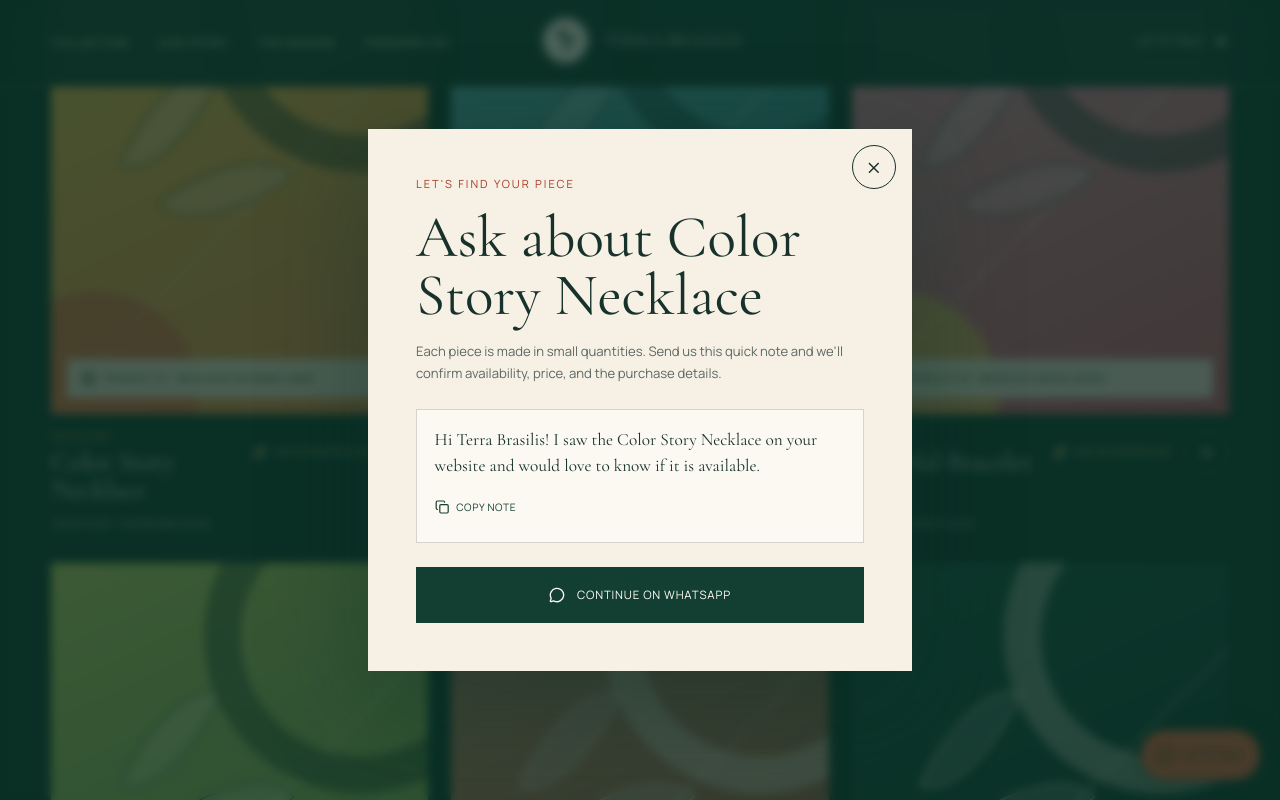
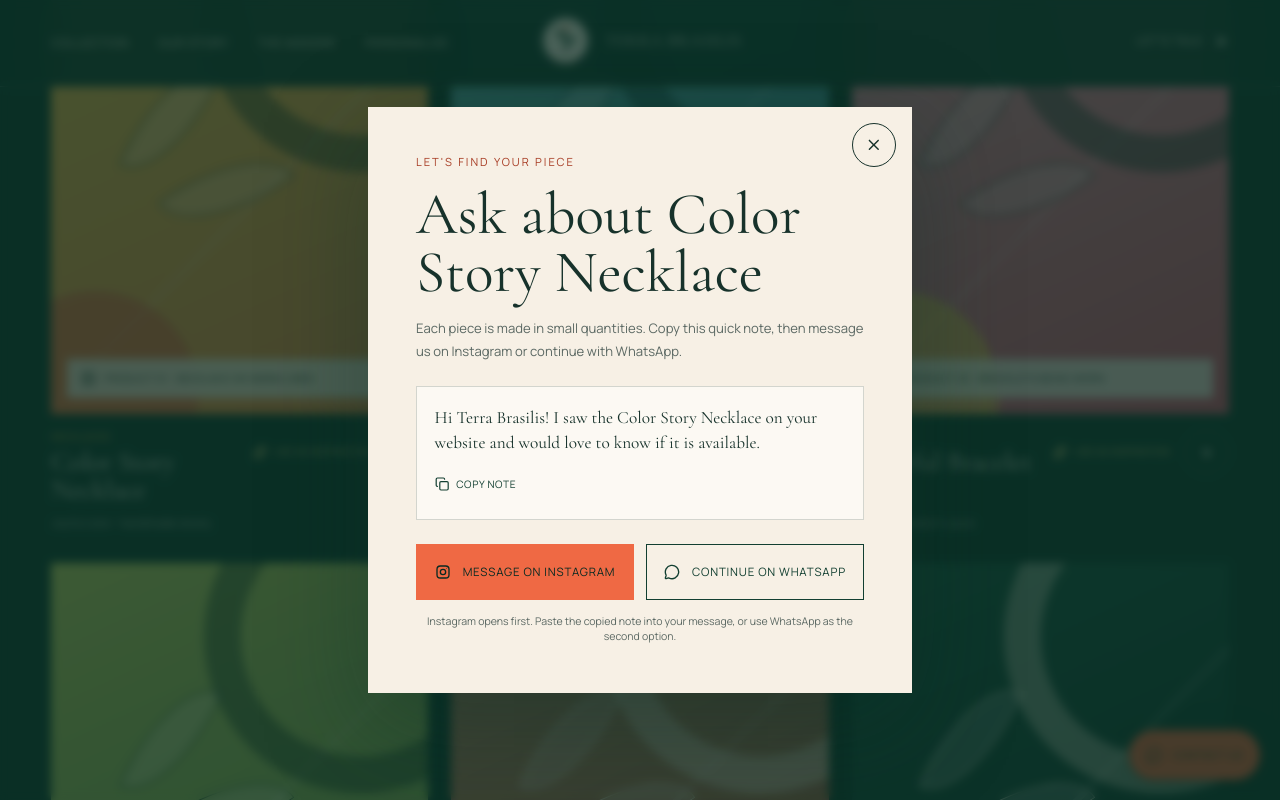
Before and after one commit to theotms/terra-brasilis, a React (Vite) app: page / in a window 1280 px wide. Both pictures are taken after a click on the button 405 px from the left and 2419 px from the top of the page. Shown: the part 1967-2767 px from the top of the page. Built offline with nearby package versions, Linux system fonts and the light colour scheme.

Commit message:
Offer Instagram messages before WhatsApp

```diff
--- a/contact/index.html
+++ b/contact/index.html
@@ -7,7 +7,7 @@
     <meta name="theme-color" content="#123f31" />
     <meta
       name="description"
-      content="Find Terra Brasilis on Instagram and contact the handmade jewelry studio in Terre Haute, Indiana, through WhatsApp."
+      content="Message Terra Brasilis handmade jewelry in Terre Haute, Indiana, through Instagram or WhatsApp."
     />
     <meta property="og:title" content="Contact Terra Brasilis" />
     <meta
--- a/src/App.tsx
+++ b/src/App.tsx
@@ -16,7 +16,6 @@
 import { PersonalizeSection } from './components/PersonalizeSection'
 import { PhotoFrame } from './components/PhotoFrame'
 import {
-  contactChannel,
   contactHref,
   navItems,
   photos,
@@ -240,7 +239,7 @@
               </div>
               <p>
                 See something you love? Ask us about availability and purchase
-                details through {contactChannel}.
+                details by Instagram message first, or through WhatsApp.
               </p>
             </div>
 
@@ -459,19 +458,28 @@
               <p className="eyebrow">See it. Love it. Message us.</p>
               <h2 id="contact-title">Your next favorite piece starts with hello.</h2>
               <p>
-                We currently take orders through WhatsApp. Tell us what
-                caught your eye and we&apos;ll help with availability, price, and
-                purchase details.
+                Send us an Instagram message first, or choose WhatsApp if you
+                prefer. Tell us what caught your eye and we&apos;ll help with
+                availability, price, and purchase details.
               </p>
               <div className="contact__actions">
                 <a
                   className="button button--coral"
+                  href={siteConfig.instagramMessageUrl}
+                  target="_blank"
+                  rel="noreferrer"
+                >
+                  <InstagramIcon />
+                  Message us on Instagram
+                </a>
+                <a
+                  className="button button--outline contact__personalize"
                   href={contactHref()}
                   target="_blank"
                   rel="noreferrer"
                 >
                   <MessageCircle aria-hidden="true" />
-                  Message us on {contactChannel}
+                  Continue on WhatsApp
                 </a>
                 <a
                   className="button button--outline contact__personalize"
@@ -532,11 +540,15 @@
             </div>
             <div>
               <p className="eyebrow">Connect</p>
+              <a
+                href={siteConfig.instagramMessageUrl}
+                target="_blank"
+                rel="noreferrer"
+              >
+                Instagram message
+              </a>
               <a href={contactHref()} target="_blank" rel="noreferrer">
                 WhatsApp
-              </a>
-              <a href={siteConfig.instagramUrl} target="_blank" rel="noreferrer">
-                Instagram
               </a>
               <span>{siteConfig.location}</span>
             </div>
@@ -550,13 +562,11 @@
 
       <a
         className="floating-contact"
-        href={contactHref()}
-        target="_blank"
-        rel="noreferrer"
-        aria-label={`Let's talk — message Terra Brasilis on ${contactChannel}`}
+        href="/contact/"
+        aria-label="See Instagram and WhatsApp contact options"
       >
         <MessageCircle aria-hidden="true" />
-        <span>Let&apos;s talk</span>
+        <span>Contact us</span>
       </a>
 
       <InquiryDialog
--- a/src/components/InquiryDialog.tsx
+++ b/src/components/InquiryDialog.tsx
@@ -1,10 +1,7 @@
 import { useEffect, useRef, useState } from 'react'
 import { Check, Copy, MessageCircle, X } from 'lucide-react'
-import {
-  contactChannel,
-  contactHref,
-  inquiryMessage,
-} from '../data/siteContent'
+import { contactHref, inquiryMessage, siteConfig } from '../data/siteContent'
+import { InstagramIcon } from './InstagramIcon'
 
 type InquiryDialogProps = {
   piece: string | null
@@ -57,8 +54,8 @@
       <p className="eyebrow">Let&apos;s find your piece</p>
       <h2>Ask about {piece}</h2>
       <p className="inquiry-dialog__intro">
-        Each piece is made in small quantities. Send us this quick note and
-        we&apos;ll confirm availability, price, and the purchase details.
+        Each piece is made in small quantities. Copy this quick note, then
+        message us on Instagram or continue with WhatsApp.
       </p>
       <div className="message-preview">
         <p>{message}</p>
@@ -67,15 +64,30 @@
           {copied ? 'Copied' : 'Copy note'}
         </button>
       </div>
+      <div className="inquiry-dialog__actions">
         <a
-        className="button button--primary button--full"
+          className="button button--coral button--full"
+          href={siteConfig.instagramMessageUrl}
+          target="_blank"
+          rel="noreferrer"
+        >
+          <InstagramIcon />
+          Message on Instagram
+        </a>
+        <a
+          className="button button--outline button--full"
           href={contactHref(piece ?? undefined)}
           target="_blank"
           rel="noreferrer"
         >
           <MessageCircle aria-hidden="true" />
-        Continue on {contactChannel}
+          Continue on WhatsApp
         </a>
+      </div>
+      <p className="inquiry-dialog__hint">
+        Instagram opens first. Paste the copied note into your message, or use
+        WhatsApp as the second option.
+      </p>
     </dialog>
   )
 }
--- a/src/components/PersonalizeSection.tsx
+++ b/src/components/PersonalizeSection.tsx
@@ -9,10 +9,11 @@
   X,
 } from 'lucide-react'
 import {
-  contactChannel,
   messageContactHref,
   products,
+  siteConfig,
 } from '../data/siteContent'
+import { InstagramIcon } from './InstagramIcon'
 import { PhotoFrame } from './PhotoFrame'
 
 type PersonalizeSectionProps = {
@@ -565,14 +566,19 @@
         <p className="eyebrow">Your idea is ready</p>
         <h2>Review your request.</h2>
         <p className="personalize-review__intro">
-          Copy this note, then continue to {contactChannel}. You can edit it or
-          attach your own inspiration photos before sending.
+          Copy this note, then message us on Instagram or continue with
+          WhatsApp. You can edit it or attach your own inspiration photos
+          before sending.
         </p>
         <div className="personalize-review__message">
           <p>{requestMessage}</p>
         </div>
         <div className="personalize-review__actions">
-          <button className="button button--primary" type="button" onClick={copyRequest}>
+          <button
+            className="button button--primary personalize-review__copy"
+            type="button"
+            onClick={copyRequest}
+          >
             {copyStatus === 'copied' ? (
               <Check aria-hidden="true" />
             ) : (
@@ -582,18 +588,30 @@
           </button>
           <a
             className="button button--coral"
+            href={siteConfig.instagramMessageUrl}
+            target="_blank"
+            rel="noreferrer"
+          >
+            <InstagramIcon />
+            Message on Instagram
+          </a>
+          <a
+            className="button button--light"
             href={messageContactHref(requestMessage)}
             target="_blank"
             rel="noreferrer"
           >
             <MessageCircle aria-hidden="true" />
-            Open {contactChannel}
+            Continue on WhatsApp
           </a>
         </div>
         <p className="personalize-review__status" aria-live="polite">
-          {copyStatus === 'copied' && 'Copied — now paste it into your message.'}
+          {copyStatus === 'copied' &&
+            'Copied — paste it into Instagram, or continue to WhatsApp.'}
           {copyStatus === 'error' &&
             'Copy was blocked by your browser. Select the message above and copy it manually.'}
+          {copyStatus === 'idle' &&
+            'Instagram cannot fill the note automatically, so copy it before opening your message.'}
         </p>
         <p className="personalize-review__fine-print">
           This request is not a confirmed order. Terra Brasilis will confirm
--- a/src/data/siteContent.ts
+++ b/src/data/siteContent.ts
@@ -25,6 +25,7 @@
 export const siteConfig = {
   instagramHandle: '@terra_brasilis.jewlery',
   instagramUrl: 'https://www.instagram.com/terra_brasilis.jewlery/',
+  instagramMessageUrl: 'https://ig.me/m/terra_brasilis.jewlery',
   location: 'Terre Haute, Indiana, USA',
 
   // Add digits only, including country code, to open the Terra Brasilis chat
@@ -189,5 +190,3 @@
 
   return `https://wa.me/?text=${encodedMessage}`
 }
-
-export const contactChannel = 'WhatsApp'
--- a/src/styles.css
+++ b/src/styles.css
@@ -2017,6 +2017,10 @@
   border-color: var(--line-light);
 }
 
+.personalize-review__copy {
+  grid-column: 1 / -1;
+}
+
 .personalize-review__status,
 .personalize-review__fine-print {
   margin: 0.9rem 0 0;
@@ -2397,6 +2401,18 @@
   width: 0.9rem;
 }
 
+.inquiry-dialog__actions {
+  display: grid;
+  grid-template-columns: repeat(2, minmax(0, 1fr));
+  gap: 0.75rem;
+}
+
+.inquiry-dialog__actions .button {
+  min-width: 0;
+  padding-inline: 0.9rem;
+  text-align: center;
+}
+
 .inquiry-dialog__hint {
   margin: 0.85rem 0 0;
   color: var(--ink-muted);
@@ -3581,6 +3597,10 @@
     grid-template-columns: 1fr;
   }
 
+  .inquiry-dialog__actions {
+    grid-template-columns: 1fr;
+  }
+
   .instagram-section__heading {
     align-items: flex-start;
     flex-direction: column;
```
Also changed, not shown: src/components/InteriorPageShell.tsx (+5 -5 lines), src/pages/CollectionPage.tsx (+4 -3 lines), src/pages/ContactPage.tsx (+10 -10 lines), 1 other file (tests, documents, lock files or other folders). Lines whose indentation alone changed are shown as unchanged.
